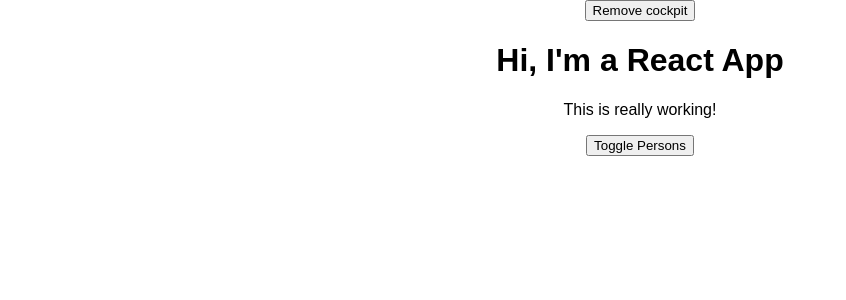
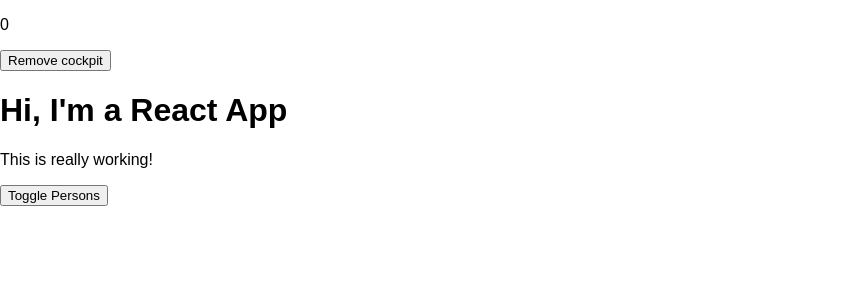
Before and after one commit to Lukmi987/ReactCompleteGuideUdemy, a React app in the folder listsConditionals/: page / in a window 1280 px wide. Shown: the top 300 px of the page, without its empty margins (0-846 px from the left). Built offline with nearby package versions, Linux system fonts and the light colour scheme.

Commit message:
Setting state with prevState argument

```diff
--- a/listsConditionals/src/components/Persons/Person/Person.js
+++ b/listsConditionals/src/components/Persons/Person/Person.js
@@ -1,5 +1,6 @@
 import React, {Component} from 'react';
 import styled from 'styled-components';
+import withClass from '../../../hoc/withClass'
 import Aux from '../../../hoc/Aux';
 
 import './Person.css';
--- a/listsConditionals/src/containers/App.js
+++ b/listsConditionals/src/containers/App.js
@@ -1,8 +1,9 @@
 import React, { Component } from 'react';
-import './App.css';
+import classes from './App.css';
 import Persons from '../components/Persons/Persons';
-import Cockpit from '../components/Cockpit/Cockpit'
-import WithClass from '../hoc/WithClass'
+import Cockpit from '../components/Cockpit/Cockpit';
+import withClass from '../hoc/withClass';
+import Aux from '../hoc/Aux'
 
 
 class App extends Component {
@@ -20,7 +21,8 @@ class App extends Component {
     ],
     otherState: 'some other value',
     showPersons: false,
-    showCockpit: true
+    showCockpit: true,
+    changeCounter: 0
   }
 
   static getDerivedStateFromProps(props,state){
@@ -51,11 +53,20 @@ class App extends Component {
       ...this.state.persons[personIndex]
     };
     // const person = Object.assign({}, this.state.persons[personIndex]);
+
+    //We call state synchronously here but it's not guaranteed to execute and finish immediately
+    // the changeCounter is not guaranteed to be the latest state ,It could be older state
+    //So better use prevState
     person.name = event.target.value;
     const persons = [...this.state.persons];
     persons[personIndex] = person;
-    this.setState( {persons: persons} );
-  }
+    this.setState((prevState,props) =>  {
+    return {
+      persons: persons,
+      changeCounter: prevState.changeCounter + 1
+    };
+    });
+  };
 
   deletePersonHandler = (personIndex) => {
     // const persons = this.state.persons.slice();
@@ -82,11 +93,12 @@ class App extends Component {
     }
 
 
-
     return (
       // to use radium media queries we have to wrap the whole application with StyleRoot Component provided by Radium
 
-      <WithClass classes="App">
+      // <WithClass classes="App">
+      <Aux>
+        <p>{this.state.changeCounter}</p>
         <button onClick={() => {this.setState({showCockpit: false})}}>Remove cockpit</button>
       {this.state.showCockpit ?
               (<Cockpit personsLength={this.state.persons.length}
@@ -94,12 +106,13 @@ class App extends Component {
                   />
               ) :null }
         {persons}
-      </WithClass>
+      </Aux>
+
 
     );
-    // return React.createElement('div', {className: 'App'}, React.createElement('h1', null, 'Does this work now?'));
+
   }
 }
 
 //injecting some extra functionality
-export default App;
+export default withClass(App, classes.App);
--- a/listsConditionals/src/hoc/WithClass.js
+++ /dev/null
@@ -1,8 +0,0 @@
-import React from 'react';
-
-//higher order Component
-const withClass = props => (
-  <div className={props.classes}>{props.children}</div>
-);
-
-export default withClass;
--- /dev/null
+++ b/listsConditionals/src/hoc/withClass.js
@@ -0,0 +1,12 @@
+import React from 'react';
+
+//higher order Component
+const withClass = (WrappedComponent, className) => {
+  return props => (
+    <div className={className}>
+      <WrappedComponent />
+    </div>
+  );
+};
+
+export default withClass;
```
